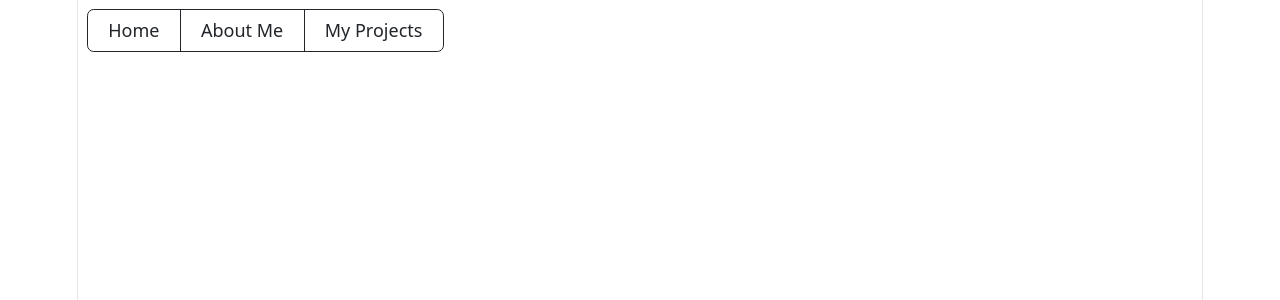
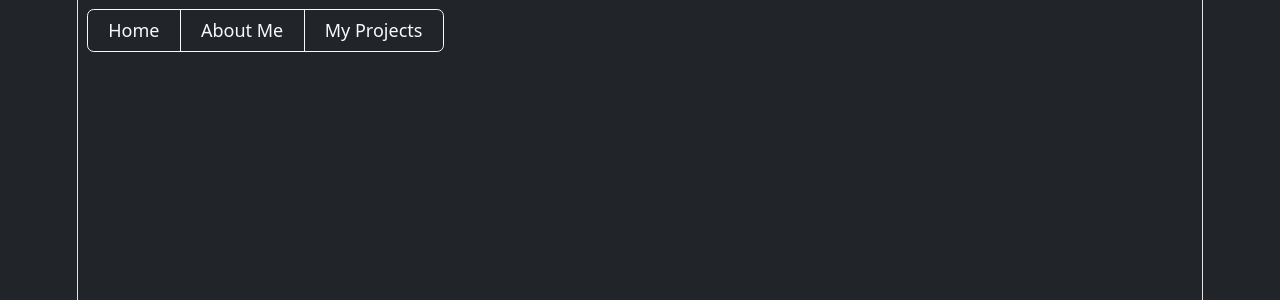
Before and after one commit to DaneMacFadden/danemacfaddenca, a React (Vite) app: page / in a window 1280 px wide. Shown: the top 300 px of the page. Built offline with nearby package versions, Linux system fonts and the light colour scheme.

Commit message:
Updated styling of tab bar

```diff
--- a/index.html
+++ b/index.html
@@ -1,5 +1,5 @@
 <!doctype html>
-<html lang="en">
+<html lang="en" data-bs-theme="dark">
   <head>
     <meta charset="UTF-8" />
     <meta name="viewport" content="width=device-width, initial-scale=1.0" />
--- a/src/components/Tabbar.tsx
+++ b/src/components/Tabbar.tsx
@@ -4,9 +4,9 @@ function Tabbar() {
   return (
     <>
         <div className="btn-group col-md-4 p-2">
-            <button type="button" className="btn btn-outline-dark">Home</button>
-            <button type="button" className="btn btn-outline-dark">About Me</button>
-            <button type="button" className="btn btn-outline-dark">My Projects</button>
+            <button type="button" className="btn btn-outline-light">Home</button>
+            <button type="button" className="btn btn-outline-light">About Me</button>
+            <button type="button" className="btn btn-outline-light">My Projects</button>
         </div>
     </>
   )
```
